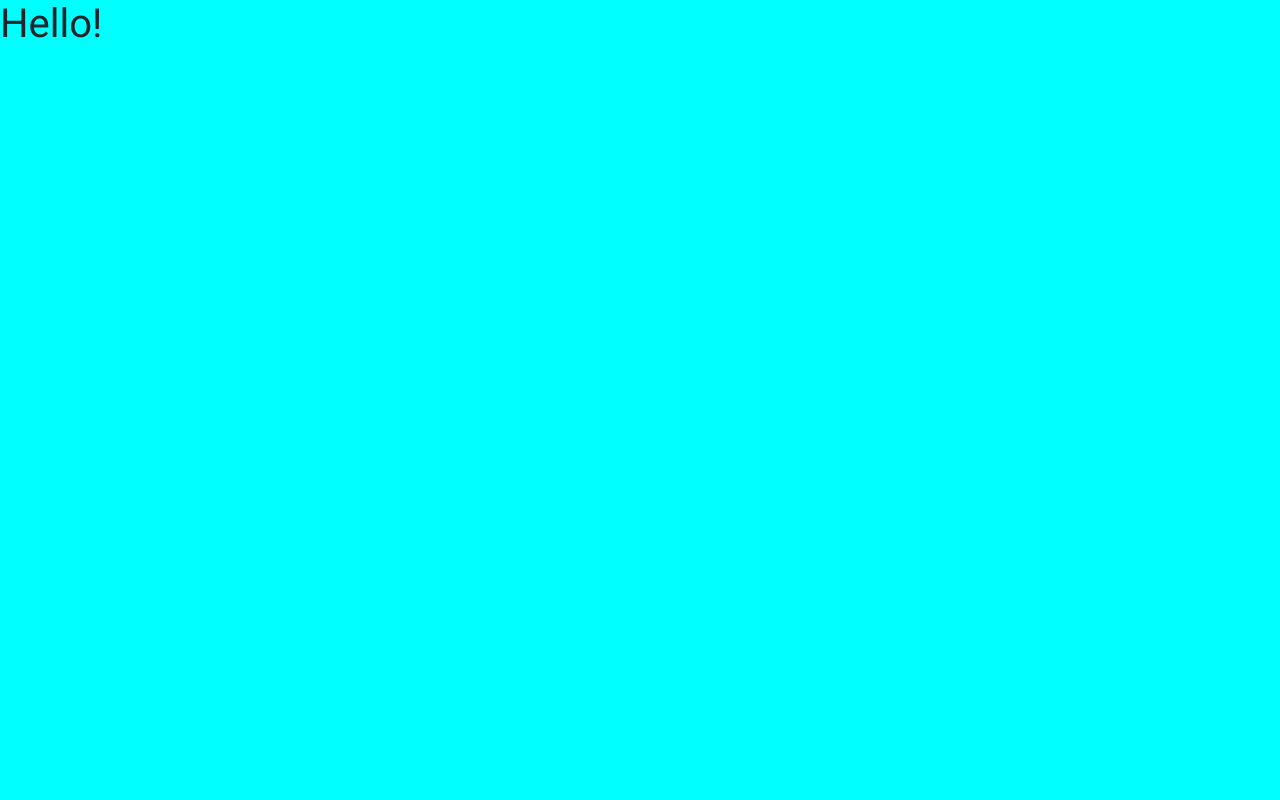
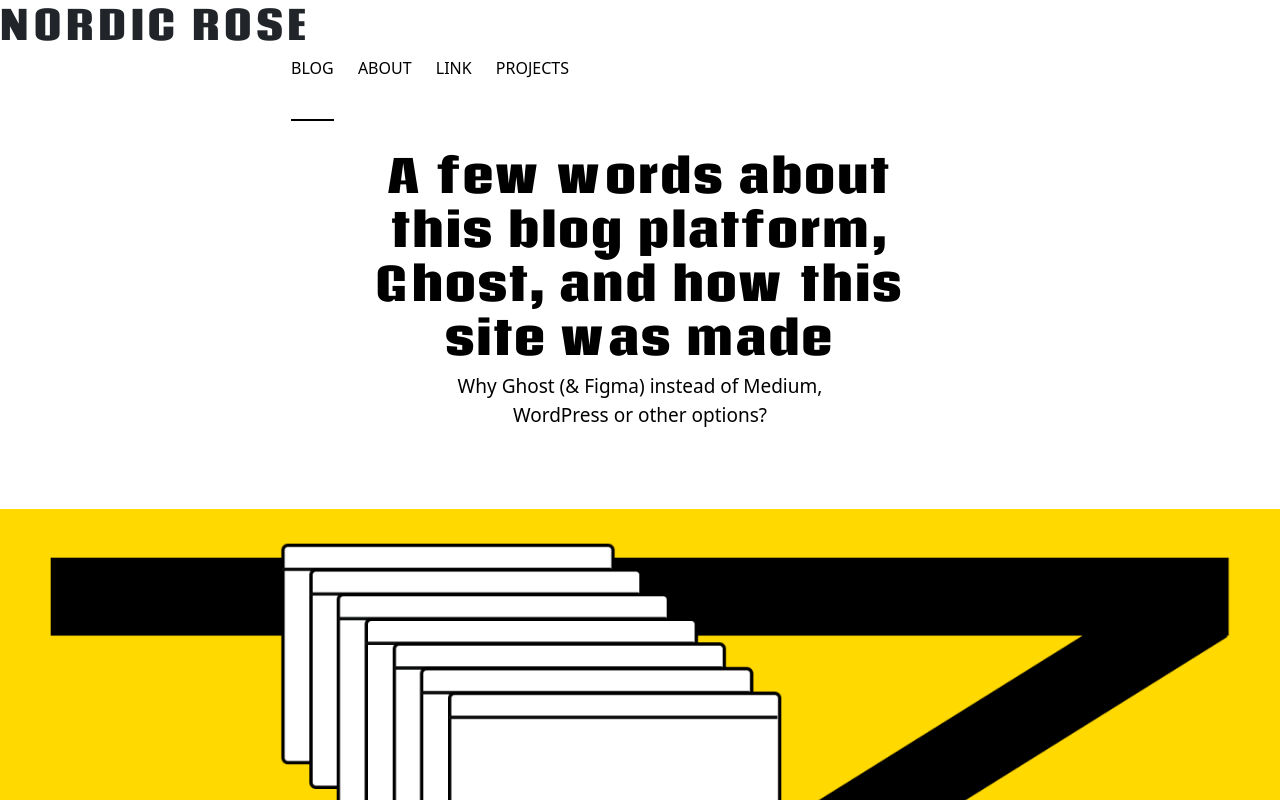
Before and after one commit to naeemali321123/figma2html, a plain HTML site: page index.html in a window 1280 px wide. Shown: the top 800 px of the page. Drawn offline with Linux system fonts and the light colour scheme; files whose address does not match are found by name.

Commit message:
create header and paster section

```diff
--- a/css/style.css
+++ b/css/style.css
@@ -1,15 +1,63 @@
-/* fonts */
+fonts
 *{
     font-family: 'Roboto', sans-serif;
 }
-
 @font-face{
     font-family: CodaCaption-ExtraBold;
     src: url(../fonts/CodaCaption-ExtraBold.ttf);
 }
-.uni-padding{
-    padding: 0 7%;
+body{
+    margin: 0px;
 }
-body{
-    background-color: aqua;
+h1,h2,h3,h4,h5{
+    font-family: CodaCaption-ExtraBold;
 }
+/* header */
+#topbar{
+    border-bottom: 1px solid gray;
+}
+
+#topbar h1{
+    color: #000000;
+    padding: 52.53px  63.99px 42.93px 63.99PX;
+}
+#navbar{
+    /* padding: 59px  17px 40px 17px; */
+    text-align: right;
+}
+#navbar ul{
+    padding: 0px;
+    padding-right: 61px;
+}
+#blog{
+    border-bottom: 2px solid #000000;
+    padding-bottom: 40px;
+}
+#navbar ul li{
+    display: inline-block;
+    padding: 0px 10px;
+    text-align: right;
+}
+#navbar ul li a{
+    text-decoration: none;
+    color: #000000;
+}
+/* post section */
+#post-section{
+    text-align: center;
+    padding: 52px 30px 32px 30px;
+}
+#post-section h1 {
+    font-weight: bold;
+    font-size: 45px;
+    color: #000000;
+}
+#post-section p{
+    color: #000000;
+    font-size: 19px;
+    padding: 0px 70px 32px 70px;
+    text-align: center;
+}
+#poster-img img{
+    width: 100%;
+}
--- a/index.html
+++ b/index.html
@@ -33,10 +33,43 @@
 
 <body>
     <div class="container-flued">
+        <!-- header -->
+        <header>
+            <div class="col-lg-6 col-sm-6">
+                <h1>
+                    NORDIC ROSE
+                </h1>
+            </div>
+            <div class="col-lg-6 col-sm-6" id="navbar">
+                <ul>
+                    <li><a href="" id="blog">BLOG</a></li>
+                    <li><a href="">ABOUT</a></li>
+                    <li><a href="">LINK</a></li>
+                    <li><a href="">PROJECTS</a></li>
+                </ul>
+            </div>
 
-<H1>
-    Hello!
-</H1>
+        </header>
+        <!-- post section -->
+        <div class="row" id="post-section">
+            <div class="col-3"></div>
+            <div class="col-lg-6">
+                <h1>
+                    A few words about this blog platform, Ghost, and how this site was made
+                </h1>
+                <p>
+                    Why Ghost (& Figma) instead of Medium, WordPress
+                    or other options?
+                </p>
+            </div>
+            <div class="col-lg-3"></div>
+        </div>
+        <div id="poster-img">
+            <img src="./Images/poster.png" alt="Poster File Not Found">
+        </div>
+
+
+
 
 
 
```
